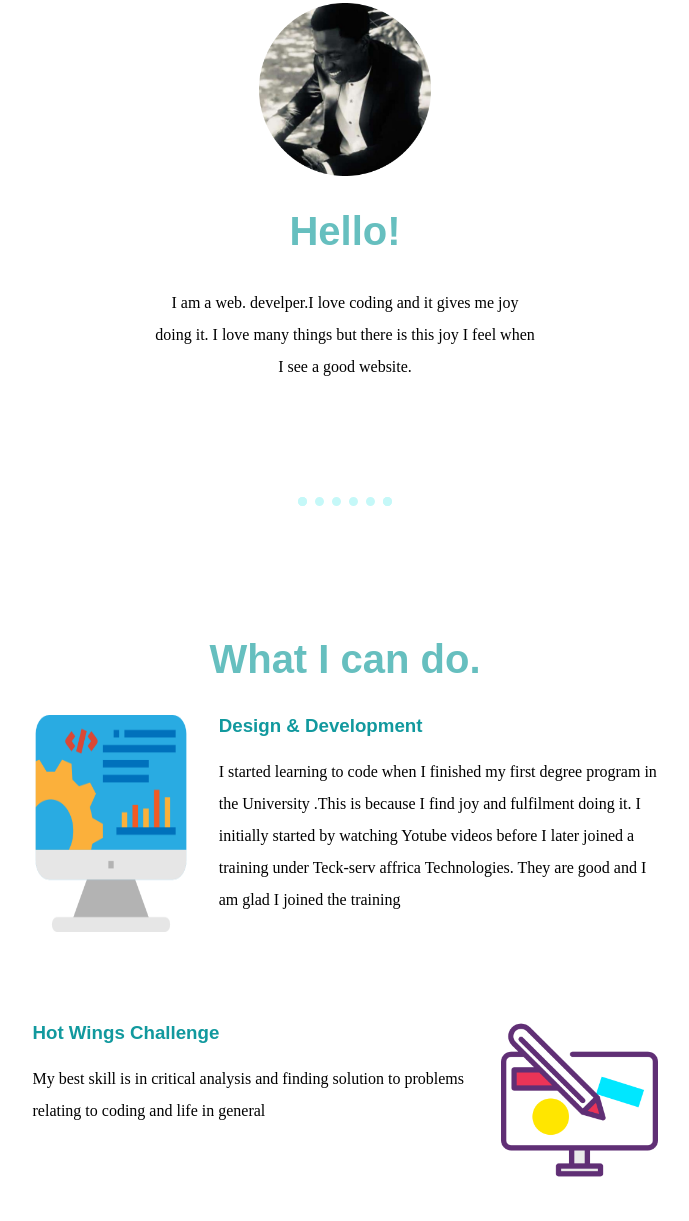
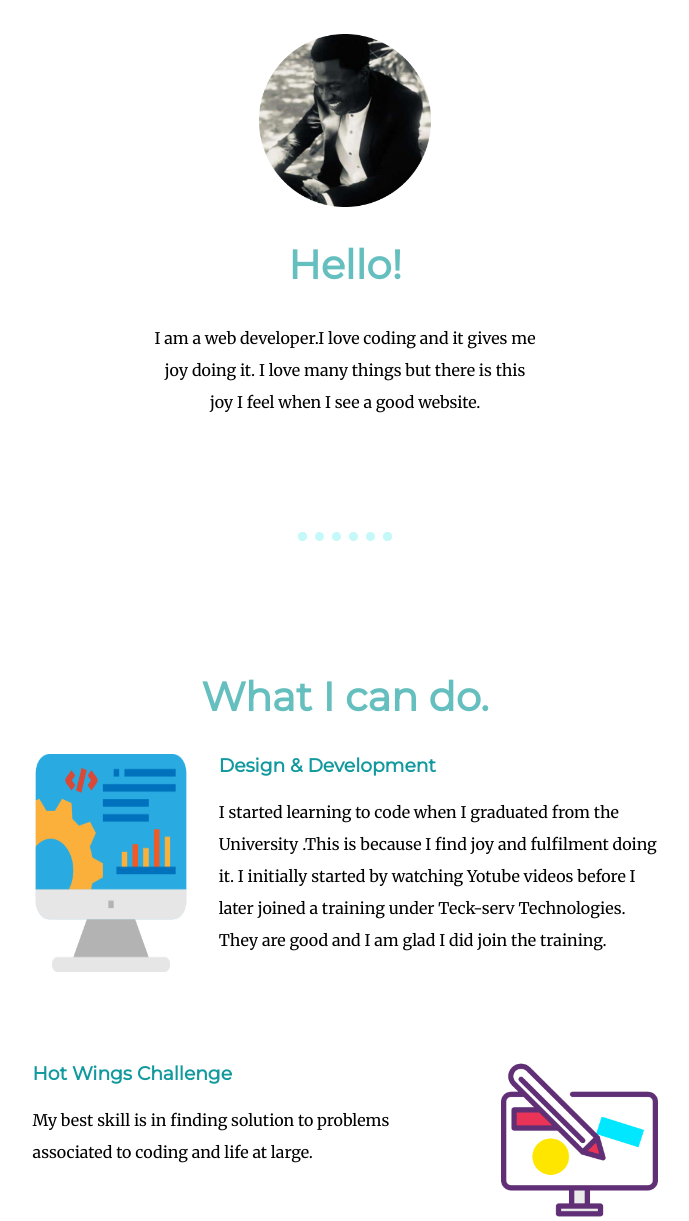
Before and after one commit to judennabuike/judennabuike.github.io, a plain HTML site: page index.html in a window 1280 px wide. Shown: the part 896-2117 px from the top of the page, without its empty margins (295-984 px from the left). Drawn offline with Linux system fonts and the light colour scheme.

Commit message:
corrected a typo error

```diff
--- a/index.html
+++ b/index.html
@@ -6,9 +6,9 @@
     <meta name="viewport" content="width=device-width, initial-scale=1.0">
 
 
-    <!-- <link rel="preconnect" href="https://fonts.googleapis.com">
+    <link rel="preconnect" href="https://fonts.googleapis.com">
     <link rel="preconnect" href="https://fonts.gstatic.com" crossorigin>
-    <link href="https://fonts.googleapis.com/css2?family=Merriweather&family=Montserrat:wght@300;400&family=Sacramento&display=swap" rel="stylesheet">  -->
+    <link href="https://fonts.googleapis.com/css2?family=Merriweather&family=Montserrat:wght@300;400&family=Sacramento&display=swap" rel="stylesheet">
 
     <link rel="stylesheet" href="./assets/css/style.css">
     <!-- <link rel="shortcut icon" href="favicon.ico" type="image/x-icon">
@@ -32,7 +32,7 @@
             <img class="jude-profile" src="./assets/images/jude.png" alt="jude">
             <h2>Hello!</h2>
             <p>
-               I am a web. develper.I love coding and it gives me joy doing it.
+               I am a web developer.I love coding and it gives me joy doing it.
                I love many things but there is this joy I feel when I see a good website.
             </p>
         </div>
@@ -45,8 +45,8 @@
                 <div>
                     <h3>Design & Development</h3>
                     <p>
-                    I started learning to code when I finished my first degree program in the University .This is because I find joy and fulfilment doing it.
-                    I initially started by watching Yotube videos before I later joined a training under Teck-serv affrica Technologies. They are good and I am glad I joined the training
+                    I started learning to code when I graduated from the University .This is because I find joy and fulfilment doing it.
+                    I initially started by watching Yotube videos before I later joined a training under Teck-serv Technologies. They are good and I am glad I did join the training.
                     </p>
                 </div>
             </div>
@@ -56,7 +56,7 @@
                 <div>
                     <h3>Hot Wings Challenge</h3>
                     <p>
-                        My best skill is in critical analysis and finding solution to problems relating to coding and life in general
+                        My best skill is in finding solution to problems associated to coding and life at large.
                     </p>
                 </div>
             </div>
```
